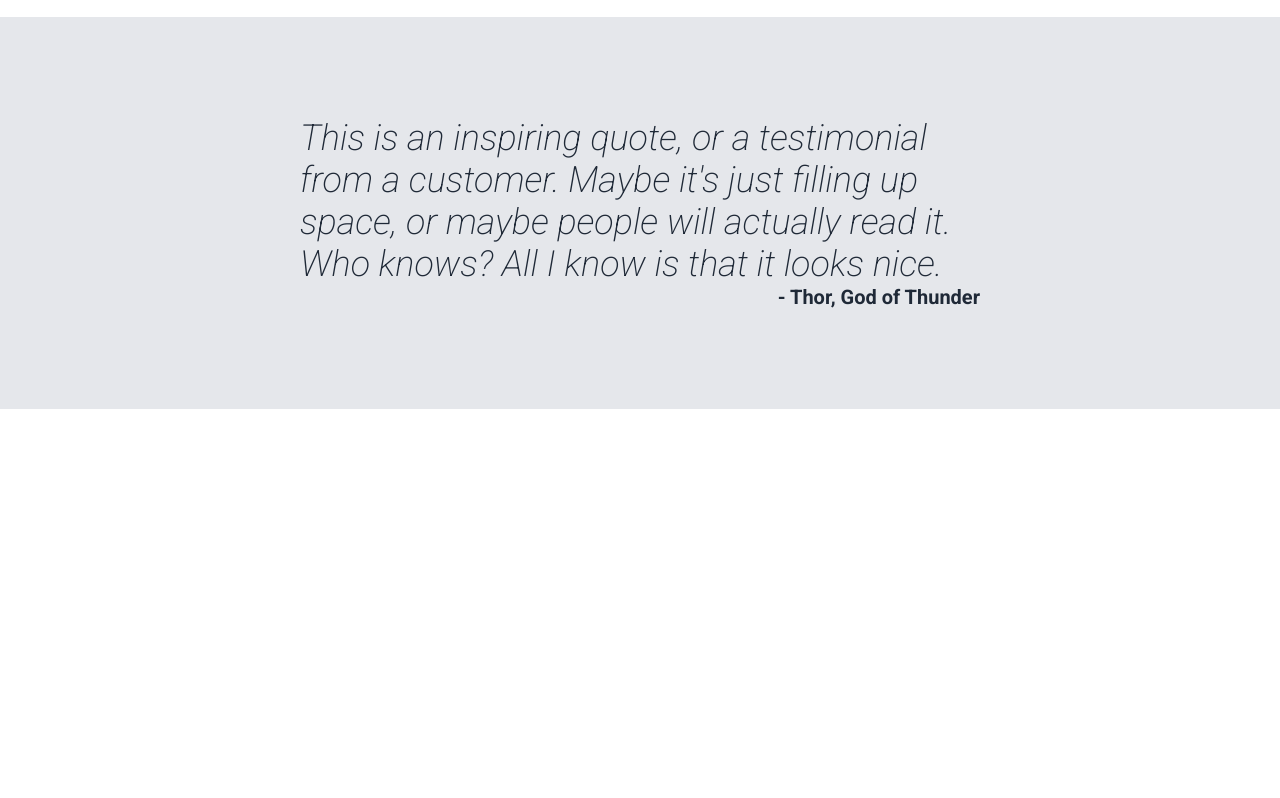
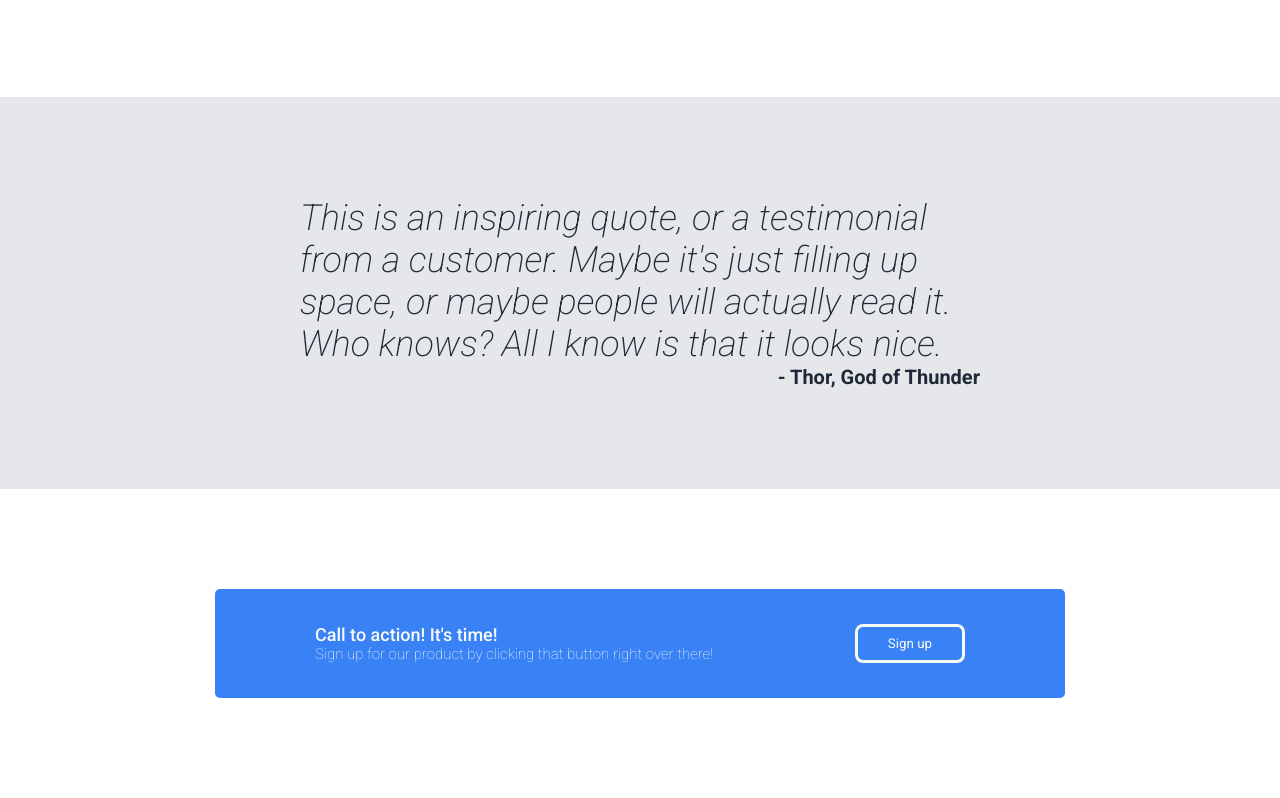
Before and after one commit to overthemoon3/top-landing-page, a plain HTML site: page index.html in a window 1280 px wide. Shown: the part 833-1631 px from the top of the page. Before the commit the page ends 1272 px from the top, so only its background shows below. Drawn offline with Linux system fonts and the light colour scheme.

Commit message:
finish section 4 of landing page

```diff
--- a/index.html
+++ b/index.html
@@ -34,6 +34,7 @@
                 <p>This is a placeholder for an image</p>
             </div>
         </div>
+    </div>
 
 
     <div class="section-2">
@@ -61,6 +62,7 @@
             </div>
 
         </div>
+    </div>
 
     <div class="section-3">
 
@@ -69,13 +71,18 @@
 
     </div>
 
+    <div class="section-4">
 
+        <div class="action">
+            <div class="right">
+                <p class="header">Call to action! It's time!</p>
+                <p class="subtext">Sign up for our product by clicking that button right over there!</p>
+            </div>
+
+            <button class="sign-up">Sign up</button>
         </div>
 
     </div>
-
-
-
 
 </body>
 
--- a/style.css
+++ b/style.css
@@ -12,12 +12,12 @@
     background-color: #1F2937;
 }
 
-.top, .middle {
-    margin-left: 100px;
-    margin-right: 100px;
+.section-1 .top,.section-1 .middle {
+    margin-left: 200px;
+    margin-right: 200px;
 }
 
-.top {
+.section-1 .top {
     display: flex;
     justify-content: space-between;
     align-items: center;
@@ -25,19 +25,19 @@
     margin-top: 20px;
 }
 
-.header {
+.section-1 .header {
     color: #F9FAF8;
     font-size: 24px;
 }
 
-.link, .subtext {
+.section-1 .link, .section-1 .subtext {
     text-decoration: none;
     color: #E5E7EB;
     font-size: 18px;
     font-weight: 400;
 }
 
-.link {
+.section-1 .link {
     padding: 10px
 }
 
@@ -49,7 +49,7 @@
     margin-bottom: 80px;
 }
 
-.title {
+.section-1 .title {
     color: #F9FAF8;
     font-weight: 900;
     font-size: 48px;
@@ -61,7 +61,7 @@
     flex-wrap: wrap;
 }
 
-.button {
+.section-1 .button {
     display: flex;
     padding: 8px;
     margin-top: 30px;
@@ -92,8 +92,8 @@
     display: flex;
     flex-direction: column;
     align-items: center;
-    padding-top: 20px;
-    padding-bottom: 30px;
+    padding-top: 50px;
+    padding-bottom: 50px;
 }
 
 .section-2 .info {
@@ -148,3 +148,47 @@
     font-size: 20px;
     justify-content: flex-end;
 }
+
+.section-4 {
+    display: flex;
+    padding: 100px;
+    justify-content: center;
+}
+
+.section-4 .action {
+    display: flex;
+    background-color: #3882F6;
+    padding: 35px;
+    padding-left: 100px;
+    padding-right: 100px;
+    width: 650px;
+    border-radius: 5px;
+    color:#F9FAF8;
+    flex-wrap: wrap;
+
+    justify-content: space-between;
+}
+
+.section-4 .right {
+    width: 400px;
+}
+
+.section-4 .header {
+    font-weight: 500;
+    font-size: 18px;
+}
+
+.section-4 .subtext {
+    font-weight: 100;
+    font-size: 15px;
+}
+
+.section-4 .sign-up {
+    color:#F9FAF8;
+    background-color: #3882F6;
+    border:3px solid #F9FAF8;
+    border-radius: 8px;
+    padding-left: 30px;
+    padding-right: 30px;
+
+}
```
Lines whose indentation alone changed are shown as unchanged.
